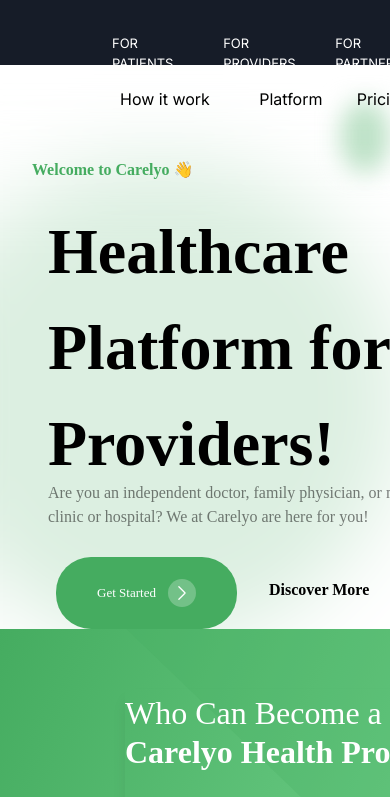
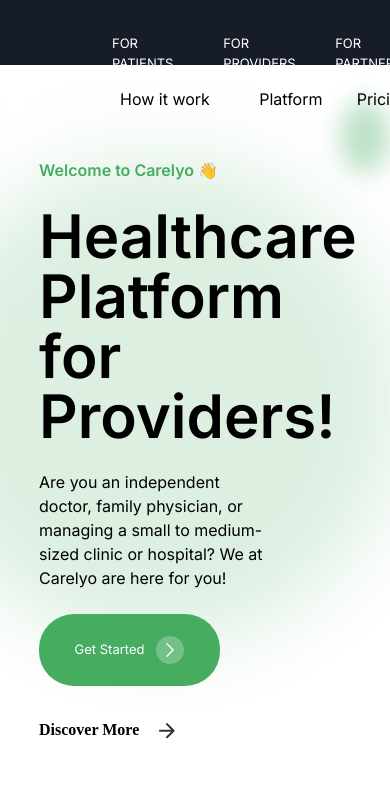
Before and after one commit to meeruu8282/next-mongodb-clerk, a Next.js app: page /providers/howItWorks in a window 390 px wide. Shown: the top 797 px of the page. Built offline with nearby package versions, Linux system fonts and the light colour scheme.

Commit message:
Made it to a component and made it kinda responsive

```diff
--- /dev/null
+++ b/src/app/(pages)/providers/howItWorks/HowItWorksWelcome.tsx
@@ -0,0 +1,106 @@
+import CarelyoButton from "../Components/getStartedButton";
+import Image from 'next/image';
+import style from './howItWork.module.css'
+
+
+
+interface HowItsWorkWelcomeTemplateProps {
+
+    Welcome
+    imageSrc: string;
+}
+
+
+
+
+
+
+const HowItWorksWelcome = () => {
+    return (
+
+        <div className="flex w-[80%] h-full flex-row justify-center items-center">
+
+            <div className="leftside w-[100%] flex flex-col justify-center items-center gap-6">
+
+                <div className="flex w-full justify-start items-center ">
+                    <h1 className="text-[16px] text-[#45AC60] font-semibold">
+                        Welcome to Carelyo 👋
+                    </h1>
+                </div>
+
+                <div className="flex w-full justify-start items-center ">
+                    <h2 className={`text-6xl w-[45%] ${style.make95Width} font-semibold font `}>
+                        Healthcare Platform for Providers!
+                    </h2>
+                </div>
+
+                <div className="flex w-full  justify-start items-center">
+                    <p className={`text-md w-[70%] ${style.make95Width} font-normal`}>
+                        Are you an independent doctor, family physician, or managing a small to medium-sized clinic or hospital? We at Carelyo are here for you!
+                    </p>
+                </div>
+
+                <div className={`flex flex-row w-full justify-start items-center gap-7 ${style.flexCol} `}>
+                    <div className="">
+                        <CarelyoButton
+                            buttonText="Get Started"
+                            buttonSize="vLB"
+                            color="primary"
+                            size="small"
+                        />
+                    </div>
+                    <div className="flex">
+                        <div className="w-full ">
+                            <div className="w-[116px] h-[22px] flex">
+                                <div className="font-semibold text-[16px] text-[#000000] font-[Poppins]">
+                                    Discover More
+                                </div>
+                            </div>
+                        </div>
+                        <div className="">
+                            <div className="w-[24px] h-[24px]">
+                                <svg
+                                    width="24"
+                                    height="25"
+                                    viewBox="0 0 24 25"
+                                    fill="none"
+                                    xmlns="http://www.w3.org/2000/svg"
+                                >
+                                    <g clipPath="url(#clip0_341_3389)">
+                                        <path
+                                            d="M5 13.6914H16.17L11.29 18.5714C10.9 18.9614 10.9 19.6014 11.29 19.9914C11.68 20.3814 12.31 20.3814 12.7 19.9914L19.29 13.4014C19.68 13.0114 19.68 12.3814 19.29 11.9914L12.71 5.39138C12.32 5.00138 11.69 5.00138 11.3 5.39138C10.91 5.78138 10.91 6.41138 11.3 6.80138L16.17 11.6914H5C4.45 11.6914 4 12.1414 4 12.6914C4 13.2414 4.45 13.6914 5 13.6914Z"
+                                            fill="#323232"
+                                        />
+                                    </g>
+                                    <defs>
+                                        <clipPath id="clip0_341_3389">
+                                            <rect
+                                                width="24"
+                                                height="24"
+                                                fill="white"
+                                                transform="translate(0 0.691406)"
+                                            />
+                                        </clipPath>
+                                    </defs>
+                                </svg>
+                            </div>
+                        </div>
+                    </div>
+
+                </div>
+
+            </div>
+
+            <div className={`w-full h-[100%] flex justify-end items-center  ${style.hidingimage} `}>
+                <Image src="/firstpageRec.png"
+                    alt="entre"
+                    width={698}
+                    height={667} />
+            </div>
+
+        </div>
+
+    );
+};
+
+export default HowItWorksWelcome;
--- /dev/null
+++ b/src/app/(pages)/providers/howItWorks/howItWork.module.css
@@ -0,0 +1,34 @@
+@media (max-width: 1080px)  {
+    .hidingimage {
+
+        display: none;
+
+
+
+    }
+  }
+
+  @media (max-width: 1080px)  {
+    .make95Width {
+
+        width: 75%;
+
+
+
+    }
+  }
+
+  @media (max-width: 405px)  {
+    .flexCol {
+
+       display: flex;
+       flex-direction: column;
+       justify-content: center;
+       align-items: start;
+       gap: 2rem;
+
+
+
+
+    }
+  }
--- a/src/app/(pages)/providers/howItWorks/page.tsx
+++ b/src/app/(pages)/providers/howItWorks/page.tsx
@@ -11,6 +11,7 @@ import HowItWorksBenifit from "../Components/howitworksBenefitPart";
 import "./howitwork.css";
 import { title } from "process";
 import BlurBackGroundDesign from "../Components/blurBackGroundDesign";
+import HowItWorksWelcome from "./HowItWorksWelcome";
 
 
 export default function Howitwork() {
@@ -18,9 +19,16 @@ export default function Howitwork() {
 
 
 
+
+
+
     <div className=" w-screen justify-center items-center   ">
       <BlurBackGroundDesign/>
-      <div className="flex items-center">
+      <div className="w-full flex justify-center items-center mb-14">
+        <HowItWorksWelcome/>
+      </div>
+
+      {/* <div className="flex items-center">
         <div className="w-full md:w-[624px] h-auto md:h-[480px] top-0 md:top-[288.69px] left-0 md:left-[125px] md:m-[130px] font-[Poppins] md:ml-[80px] pl-8 md:pl-12">
           <div className="w-[233px] h-[46px] top-[288.69px] left-[125px] gap-2 text-[16px] text-[#45AC60] font-semibold">
             <div className="w-[185px] h-[22px]">Welcome to Carelyo 👋</div>
@@ -35,7 +43,7 @@ export default function Howitwork() {
               for you!
             </div>
           </div>
-          <div className="w-[361px] h-[72px]   flex ml-6  mt-6 item-center pr-12 md:pr-0 ">
+          <div className="w-[361px] h-[72px] flex ml-6  mt-6 item-center pr-12 md:pr-0 ">
             <div className="">
               <CarelyoButton
                 buttonText="Get Started"
@@ -86,7 +94,14 @@ export default function Howitwork() {
         <div className="absolute right-0 w-screen md:w-[668px] h-auto md:h-[667px] md:mr-[60px] hidden md:block">
           <Image src="/firstpageRec.png" alt="entre" width={668} height={667} />
         </div>
-      </div>
+      </div> */}
+
+
+
+
+
+
+
       <div className="relative w-screen flex justify-center items-center">
         <div className=" w-screen md:w-[1440px] h-[929px]">
           <Greenbackground />
```
